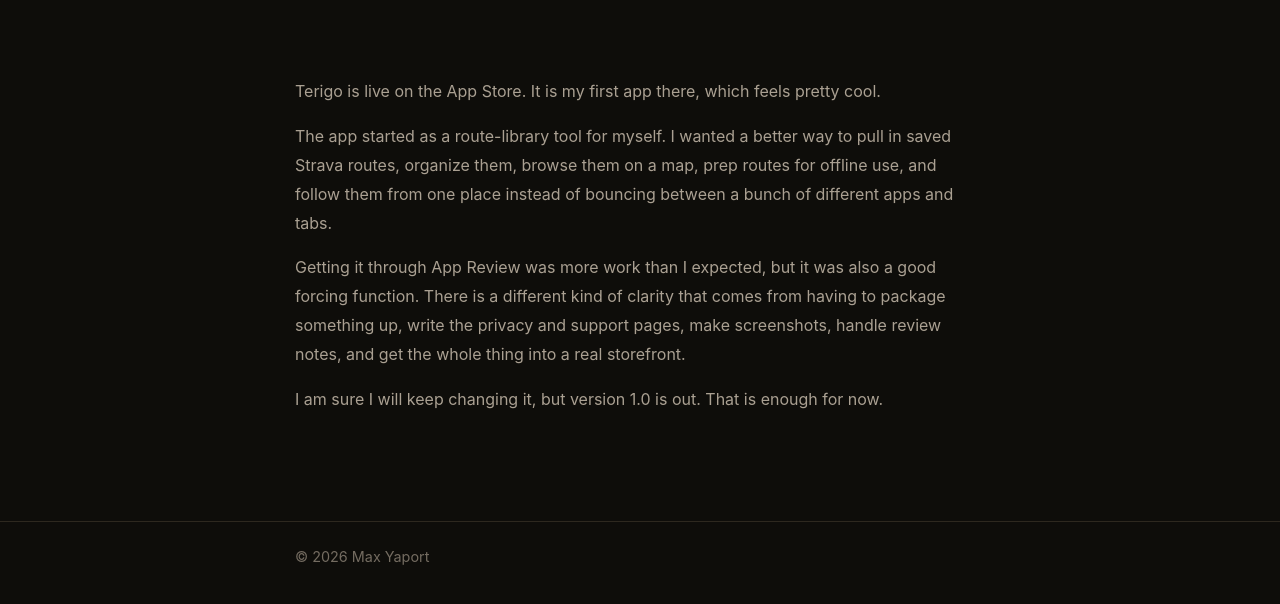
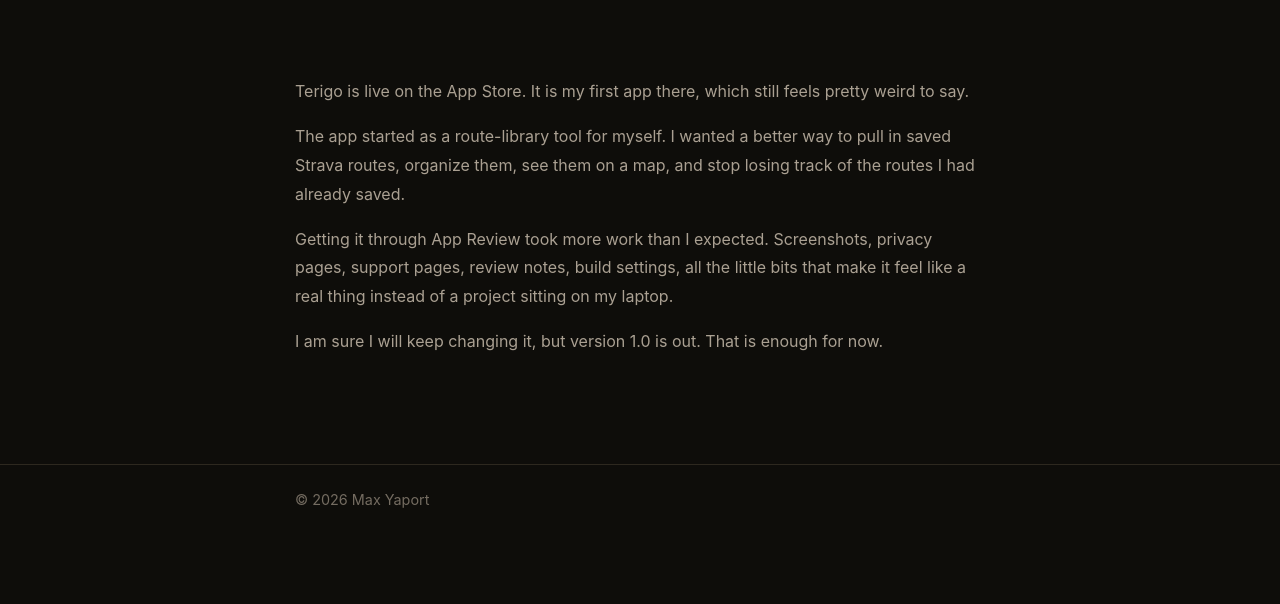
Before and after one commit to yaportmax/maxyaport.com, an Astro site: page /writing/terigo-app-store in a window 1280 px wide. Shown: the part 334-938 px from the top of the page. After the commit the page ends 882 px from the top, so only its background shows below. Built offline with nearby package versions, Linux system fonts and the light colour scheme; Astro itself is replaced by a stand-in of ours.

Commit message:
Tighten Terigo launch post

```diff
--- a/src/content/writing/terigo-app-store.md
+++ b/src/content/writing/terigo-app-store.md
@@ -5,10 +5,10 @@ date: 2026-04-20
 draft: false
 ---
 
-Terigo is live on the App Store. It is my first app there, which feels pretty cool.
+Terigo is live on the App Store. It is my first app there, which still feels pretty weird to say.
 
-The app started as a route-library tool for myself. I wanted a better way to pull in saved Strava routes, organize them, browse them on a map, prep routes for offline use, and follow them from one place instead of bouncing between a bunch of different apps and tabs.
+The app started as a route-library tool for myself. I wanted a better way to pull in saved Strava routes, organize them, see them on a map, and stop losing track of the routes I had already saved.
 
-Getting it through App Review was more work than I expected, but it was also a good forcing function. There is a different kind of clarity that comes from having to package something up, write the privacy and support pages, make screenshots, handle review notes, and get the whole thing into a real storefront.
+Getting it through App Review took more work than I expected. Screenshots, privacy pages, support pages, review notes, build settings, all the little bits that make it feel like a real thing instead of a project sitting on my laptop.
 
 I am sure I will keep changing it, but version 1.0 is out. That is enough for now.
```
